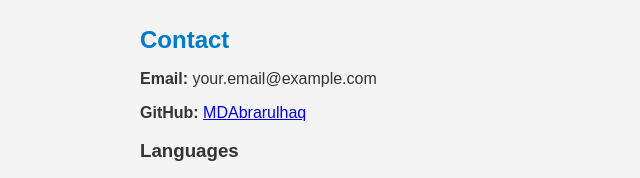
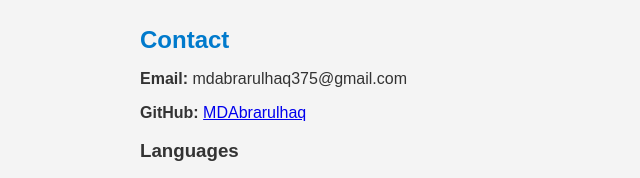
Before and after one commit to MDAbrarulhaq/MDAbrarulhaq.github.io, a plain HTML site: page index.html in a window 1280 px wide. Shown: the part 1822-2000 px from the top of the page, 0-640 px from the left. Drawn offline with Linux system fonts and the light colour scheme.

Commit message:
Update index.html

```diff
--- a/index.html
+++ b/index.html
@@ -84,7 +84,7 @@
 
   <section id="contact">
     <h2>Contact</h2>
-    <p><strong>Email:</strong> your.email@example.com</p>
+    <p><strong>Email:</strong> mdabrarulhaq375@gmail.com</p>
     <p><strong>GitHub:</strong> <a href="https://github.com/MDAbrarulhaq" target="_blank">MDAbrarulhaq</a></p>
     <h3>Languages</h3>
     <ul>
```
